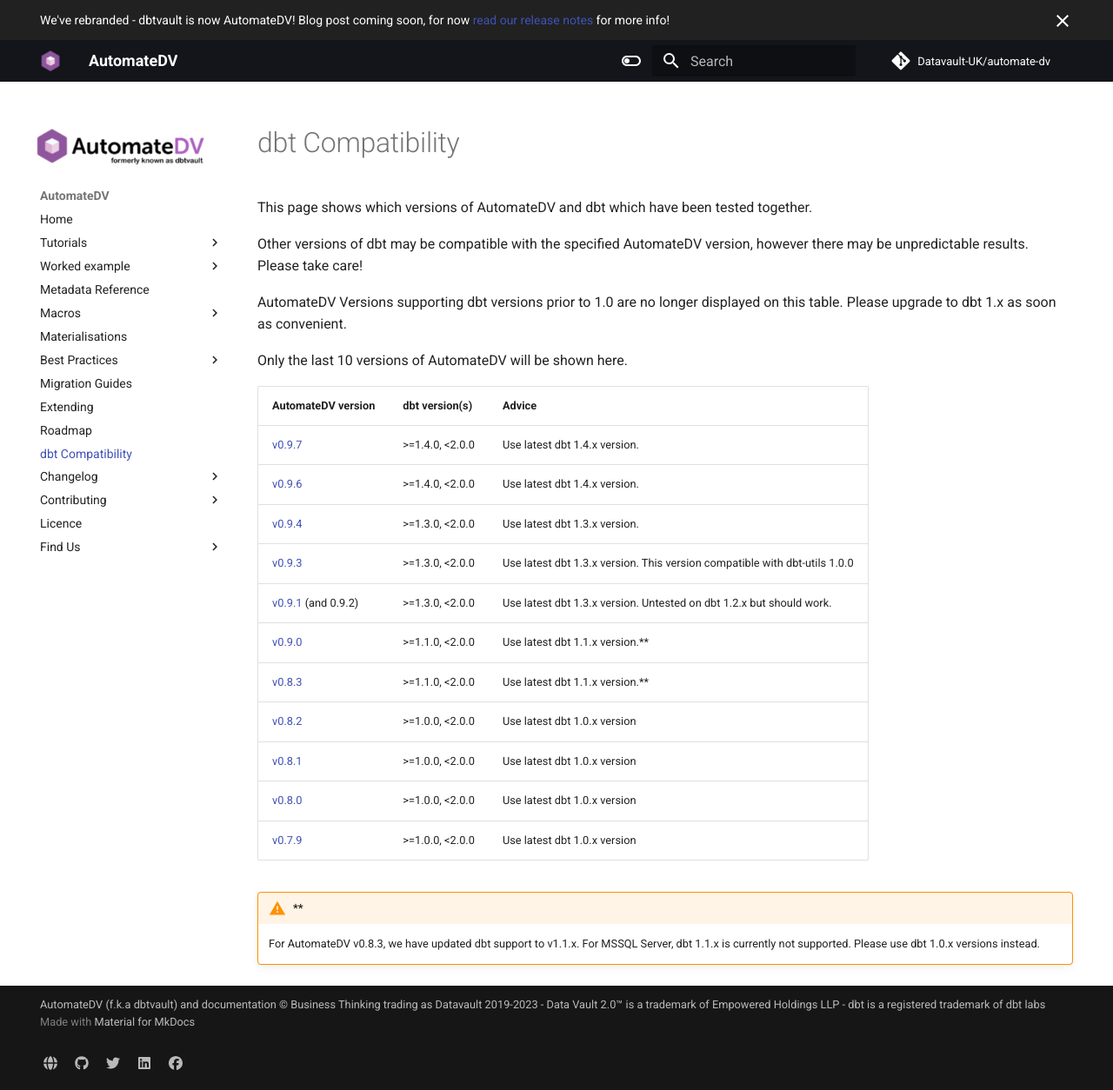
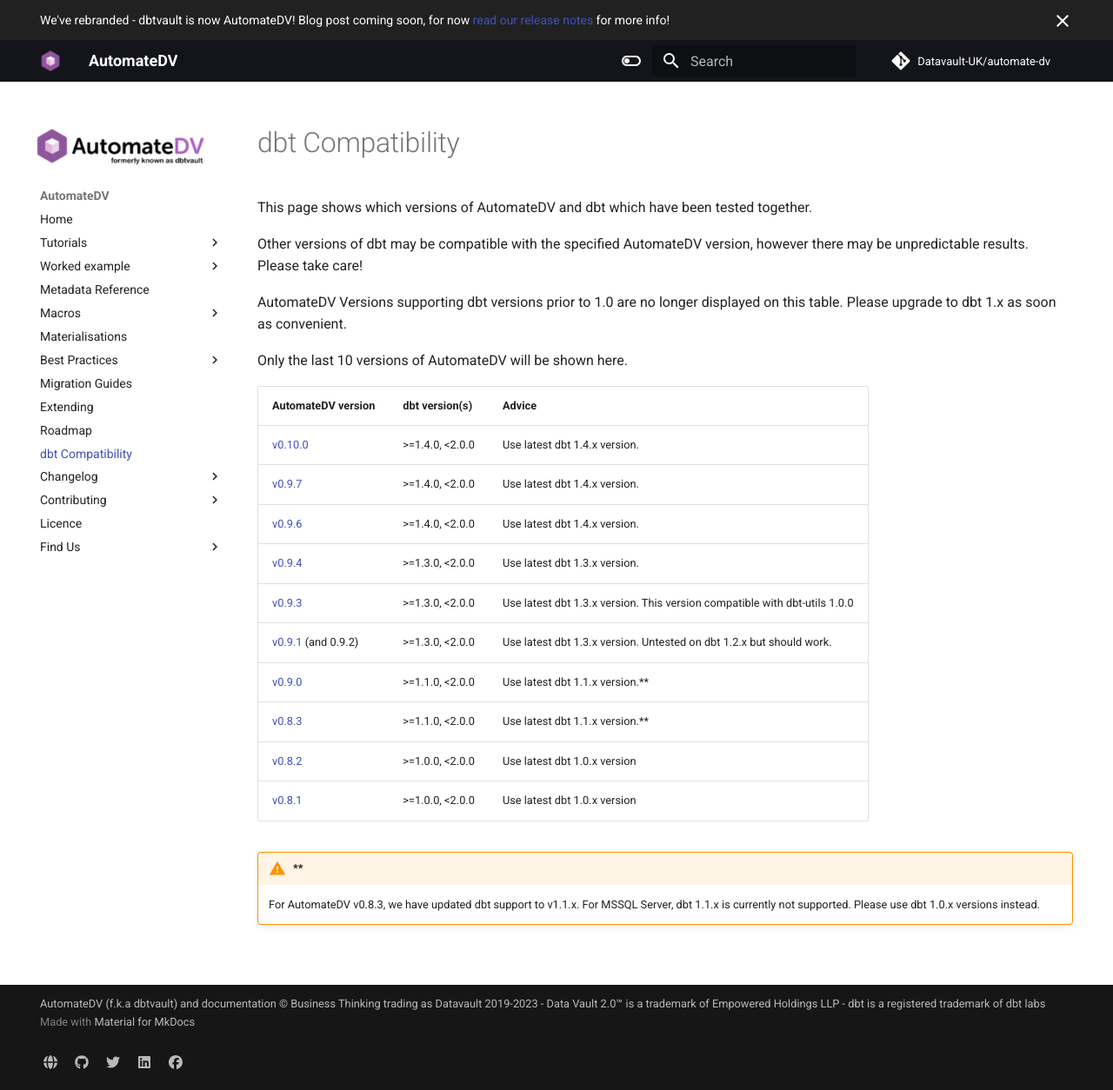
Before and after one commit to Datavault-UK/automate-dv-docs, an MkDocs documentation site: the page built from docs/versions.md, in a window 1280 px wide and 1254 px high. Shown: the whole window at 87% size. Built offline with MkDocs 1.6.1 and Material for MkDocs 9.7.7, drawn with Linux system fonts in a browser that asks for light colours; comment, search, counter and statistics services are not loaded.

Commit message:
Update versions page

```diff
--- a/docs/versions.md
+++ b/docs/versions.md
@@ -8,6 +8,7 @@
 
 | AutomateDV version                                                           | dbt version(s)  | Advice                                                                     |
 |------------------------------------------------------------------------------|-----------------|----------------------------------------------------------------------------|
+| [v0.10.0](https://hub.getdbt.com/datavault-uk/automate_dv/0.10.0/)           | >=1.4.0, <2.0.0 | Use latest dbt 1.4.x version.                                              |
 | [v0.9.7](https://hub.getdbt.com/datavault-uk/automate_dv/0.9.7/)             | >=1.4.0, <2.0.0 | Use latest dbt 1.4.x version.                                              |
 | [v0.9.6](https://hub.getdbt.com/datavault-uk/automate_dv/0.9.6/)             | >=1.4.0, <2.0.0 | Use latest dbt 1.4.x version.                                              |
 | [v0.9.4](https://hub.getdbt.com/datavault-uk/automate_dv/0.9.4/)             | >=1.3.0, <2.0.0 | Use latest dbt 1.3.x version.                                              |
@@ -17,8 +18,6 @@
 | [v0.8.3](https://hub.getdbt.com/datavault-uk/automate_dv/0.8.3/)             | >=1.1.0, <2.0.0 | Use latest dbt 1.1.x version.**                                            |
 | [v0.8.2](https://hub.getdbt.com/datavault-uk/automate_dv/0.8.2/)             | >=1.0.0, <2.0.0 | Use latest dbt 1.0.x version                                               |
 | [v0.8.1](https://hub.getdbt.com/datavault-uk/automate_dv/0.8.1/)             | >=1.0.0, <2.0.0 | Use latest dbt 1.0.x version                                               |
-| [v0.8.0](https://hub.getdbt.com/datavault-uk/automate_dv/0.8.0/)             | >=1.0.0, <2.0.0 | Use latest dbt 1.0.x version                                               |
-| [v0.7.9](https://hub.getdbt.com/datavault-uk/automate_dv/0.7.9/)             | >=1.0.0, <2.0.0 | Use latest dbt 1.0.x version                                               |
 
 !!! warning "**"
     For AutomateDV v0.8.3, we have updated dbt support to v1.1.x. For MSSQL Server, dbt 1.1.x is currently not supported.
```
